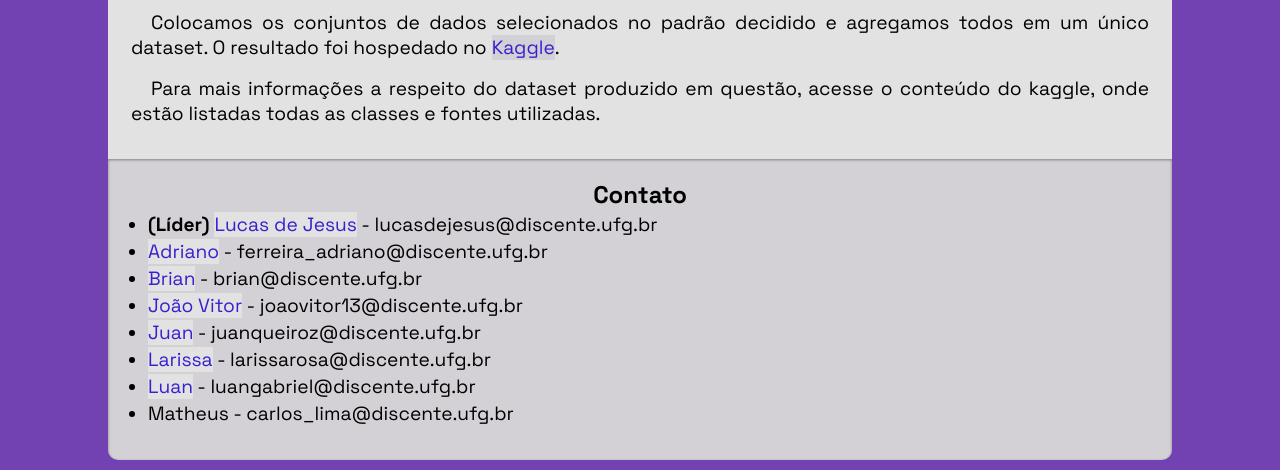
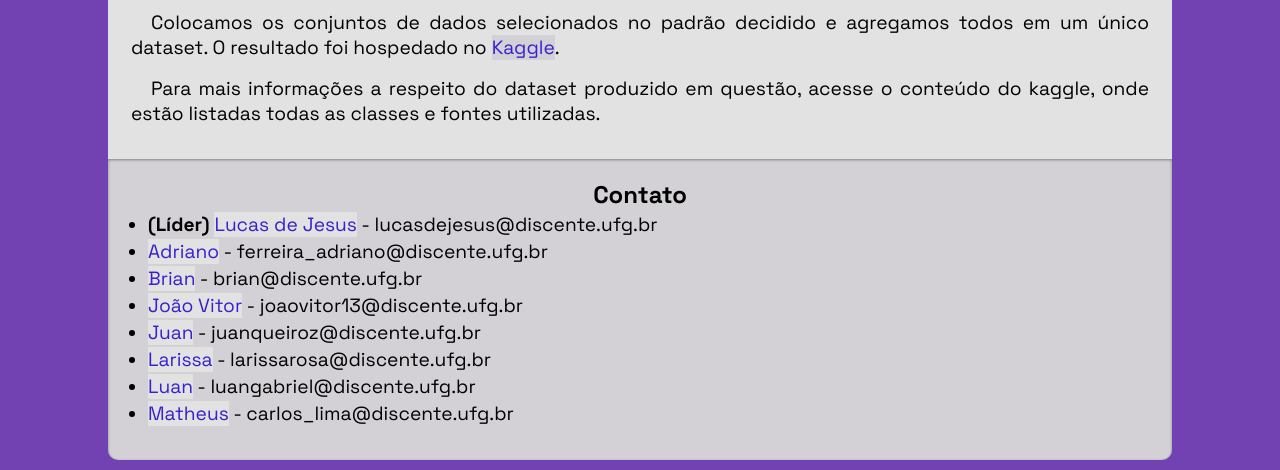
Before and after one commit to Projeto-Frutas-Vegetais-Programa-K/Projeto_Frutas_e_Vegetais, a plain HTML site: page Build1/index.html in a window 1280 px wide. Shown: the part 1629-2099 px from the top of the page. Drawn offline with nearby package versions, Linux system fonts and the light colour scheme; some packages are replaced by stand-ins of ours; a script that the page names is missing.

Commit message:
Adição do último Github

```diff
--- a/Build1/index.html
+++ b/Build1/index.html
@@ -310,7 +310,7 @@
 				<a href="https://github.com/LuanGOliviera" target="_blank" rel="noopener noreferrer">Luan</a> - luangabriel@discente.ufg.br
 			</li>
 			<li>
-				Matheus - carlos_lima@discente.ufg.br
+				<a href="https://github.com/Vuttley" target="_blank" rel="noopener noreferrer">Matheus</a> - carlos_lima@discente.ufg.br
 			</li>
 		</ul>
 	</footer>
```
